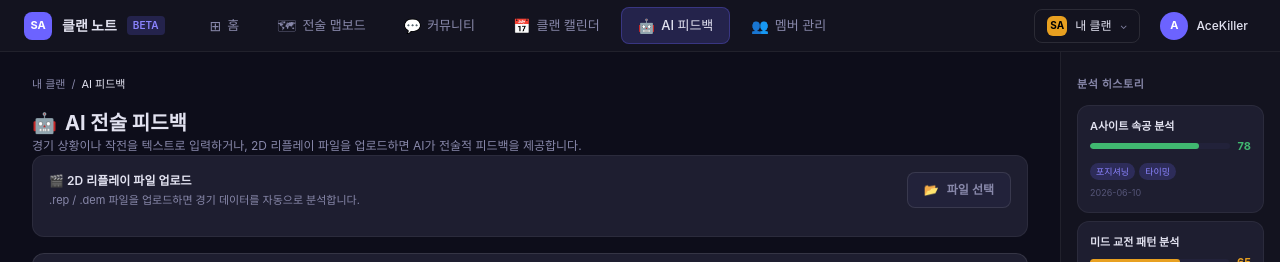
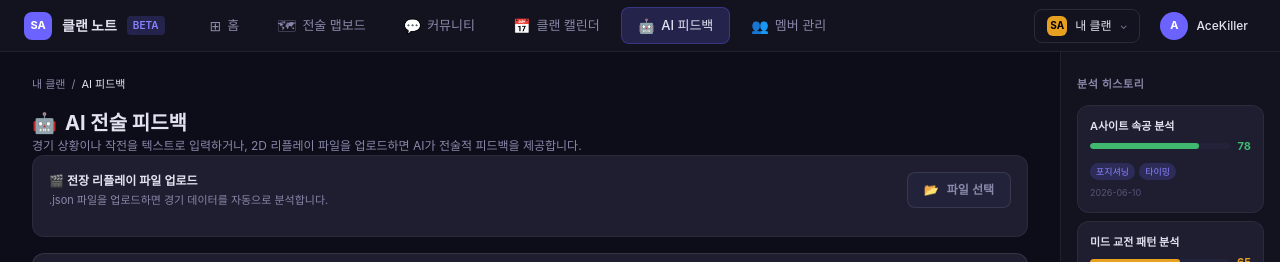
Before and after one commit to kkjash-blip/clan-note, a Next.js app: page /ai in a window 1280 px wide. Shown: the top 262 px of the page. Built offline with nearby package versions, Linux system fonts and the light colour scheme.

Commit message:
update replay file type to json

```diff
--- a/app/(app)/ai/page.tsx
+++ b/app/(app)/ai/page.tsx
@@ -58,10 +58,10 @@ export default function AIPage() {
         <div className="rounded-xl border p-4 mb-4" style={{ background: 'var(--card)', borderColor: 'var(--border)' }}>
           <div className="flex items-center justify-between mb-3">
             <div>
-              <div className="text-[12px] font-semibold" style={{ color: 'var(--text)' }}>🎬 2D 리플레이 파일 업로드</div>
-              <div className="text-[11px] mt-0.5" style={{ color: 'var(--text2)' }}>.rep / .dem 파일을 업로드하면 경기 데이터를 자동으로 분석합니다.</div>
+              <div className="text-[12px] font-semibold" style={{ color: 'var(--text)' }}>🎬 전장 리플레이 파일 업로드</div>
+              <div className="text-[11px] mt-0.5" style={{ color: 'var(--text2)' }}>.json 파일을 업로드하면 경기 데이터를 자동으로 분석합니다.</div>
             </div>
-            <input ref={fileRef} type="file" accept=".rep,.dem,.replay" className="hidden" onChange={handleReplayUpload} />
+            <input ref={fileRef} type="file" accept=".json" className="hidden" onChange={handleReplayUpload} />
             <button
               onClick={() => fileRef.current?.click()}
               disabled={replayParsing}
```
Also changed, not shown: 1 other file (tests, documents, lock files or other folders).
